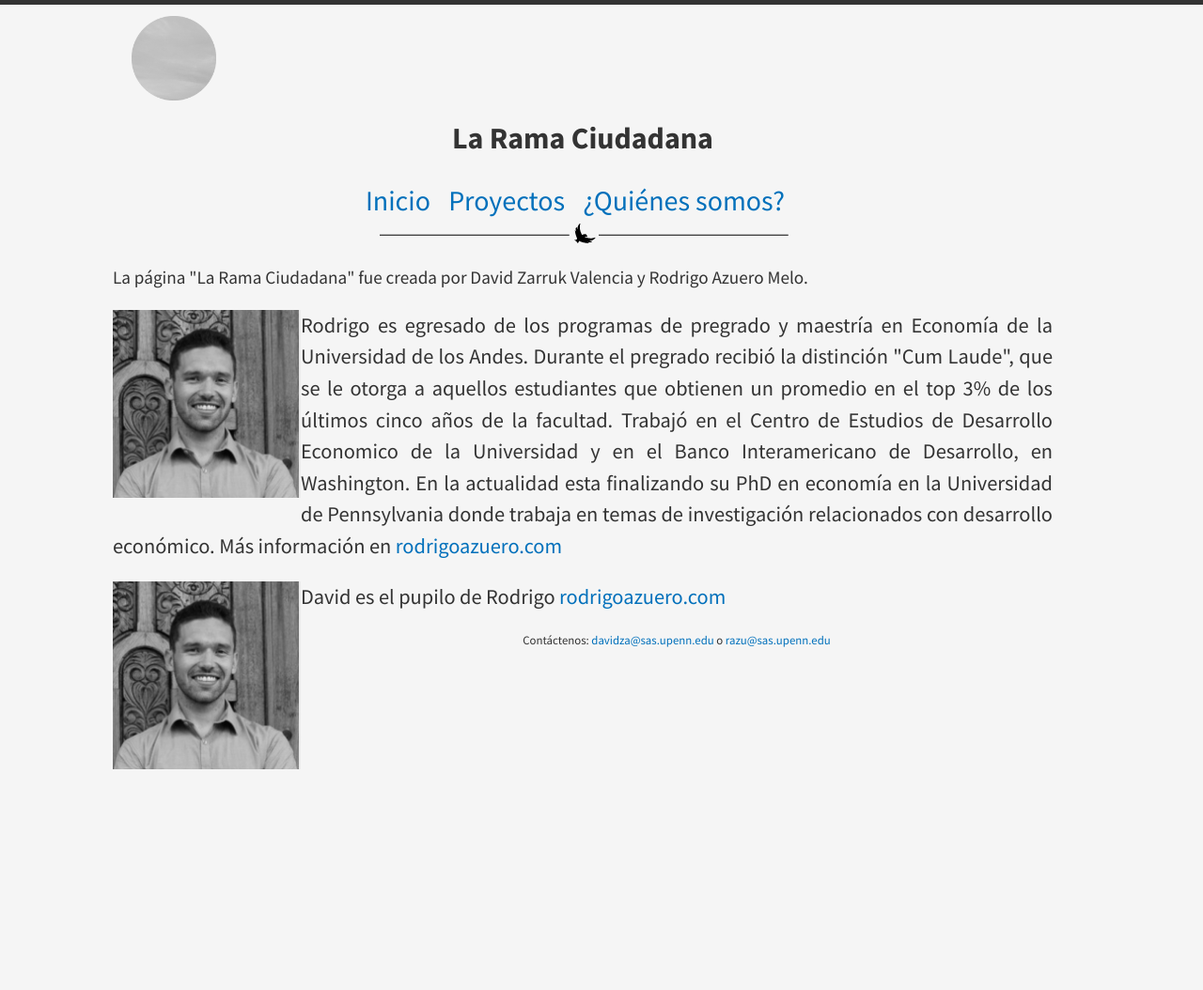
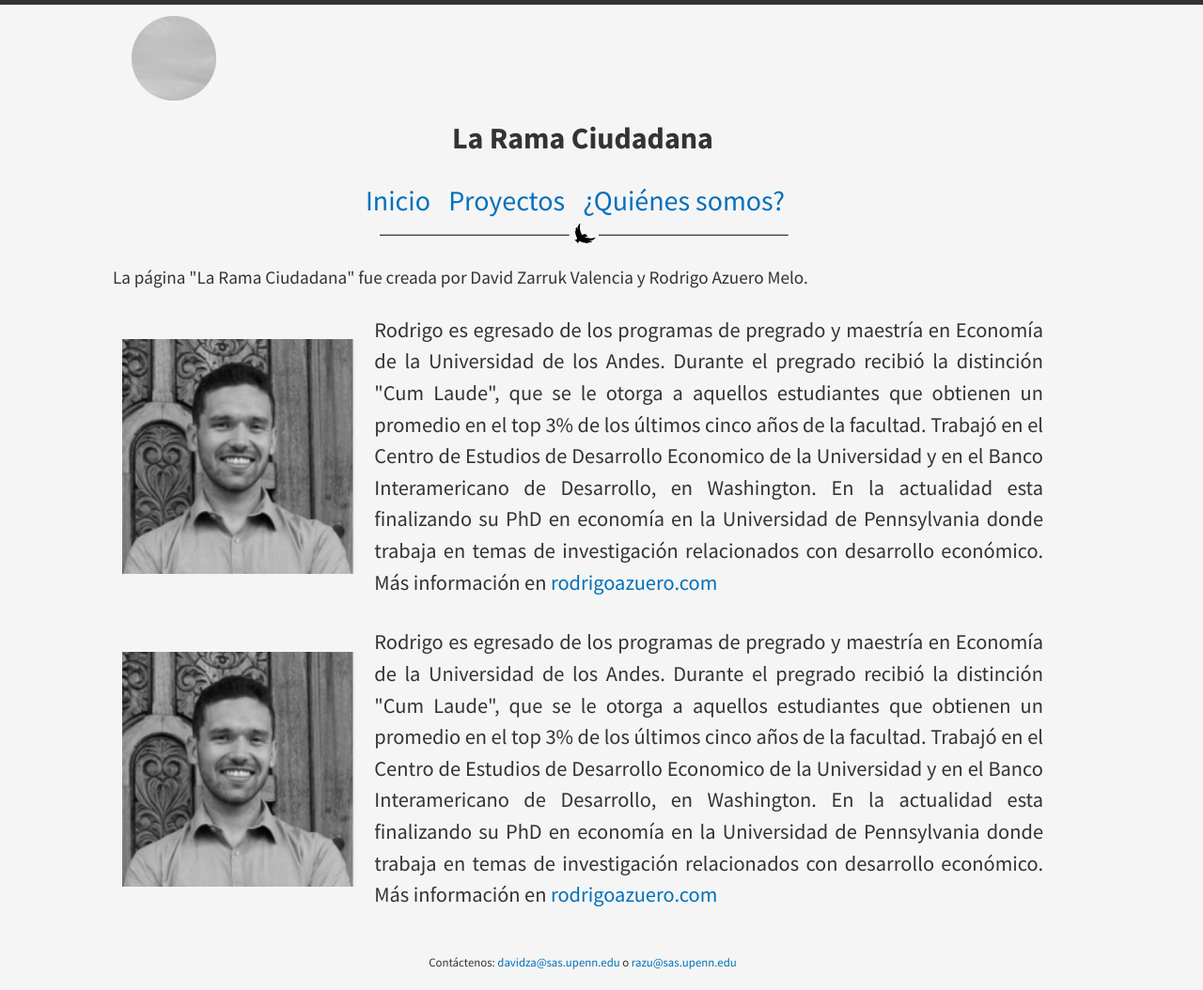
Before and after one commit to attemptconsult/attemptconsult.github.io, a Jekyll site: the page built from quienessomos.html, in a window 1280 px wide. Shown: the whole page at 94% size. Built offline with Jekyll 4.4.1, drawn with Linux system fonts in a browser that asks for light colours; nearby versions of some CDN libraries; Markdown is read by kramdown in place of the engine named in the settings; before the commit the page ends 900 px from its top, so only the background shows below that.

Commit message:
tabla invisible

```diff
--- a/public/css/main.scss
+++ b/public/css/main.scss
@@ -80,10 +80,10 @@
 
 table {
   border-collapse: collapse;
-  border: 1px solid $contrast-color;
+  border: none;
 
   td, th {
-    border: 1px solid $contrast-color;
+    border: 0;
     padding: 5px 10px;
   }
 
--- a/quienessomos.html
+++ b/quienessomos.html
@@ -3,8 +3,15 @@
 ---
 
 <p align="justify" style="font-size:120%;">La página "La Rama Ciudadana" fue creada por David Zarruk Valencia y Rodrigo Azuero Melo.</p>
-
-
-<p align="justify" style="font-size:140%;"> <img src="{{site.baseurl}}/files/photoRodrigo.jpg" alt="HTML5 Icon" style="width:200px;height:200px;" align="left"> Rodrigo es egresado de los programas de pregrado y maestría en Economía de la Universidad de los Andes. Durante el pregrado recibió la distinción "Cum Laude", que se le otorga a aquellos estudiantes que obtienen un promedio en el top 3% de los últimos cinco años de la facultad. Trabajó en el Centro de Estudios de Desarrollo Economico de la Universidad y en el Banco Interamericano de Desarrollo, en Washington. En la actualidad esta finalizando su PhD en economía en la Universidad de Pennsylvania donde trabaja en temas de investigación relacionados con desarrollo económico. Más información en <a href="http://rodrigoazuero.com" id="view-on-github" class="button">rodrigoazuero.com</a>    </p>
-
-<p align="justify" style="font-size:140%;"> <img src="{{site.baseurl}}/files/photoRodrigo.jpg" alt="HTML5 Icon" style="width:200px;height:200px;" align="left"> David es el pupilo de Rodrigo <a href="http://rodrigoazuero.com" id="view-on-github" class="button">rodrigoazuero.com</a>    </p>
+<table  cellspacing="0" cellpadding="0" border="0">
+	<col width="300">
+  <col width="800">
+  <tr>
+    <td><img src="{{site.baseurl}}/files/photoRodrigo.jpg" alt="HTML5 Icon" style="width:250px;height:250px;" align="left"></td>
+    <td><p align="justify" style="font-size:140%;">  Rodrigo es egresado de los programas de pregrado y maestría en Economía de la Universidad de los Andes. Durante el pregrado recibió la distinción "Cum Laude", que se le otorga a aquellos estudiantes que obtienen un promedio en el top 3% de los últimos cinco años de la facultad. Trabajó en el Centro de Estudios de Desarrollo Economico de la Universidad y en el Banco Interamericano de Desarrollo, en Washington. En la actualidad esta finalizando su PhD en economía en la Universidad de Pennsylvania donde trabaja en temas de investigación relacionados con desarrollo económico. Más información en <a href="http://rodrigoazuero.com" id="view-on-github" class="button">rodrigoazuero.com</a>    </p></td>
+  </tr>
+  <tr>
+    <td><img src="{{site.baseurl}}/files/photoRodrigo.jpg" alt="HTML5 Icon" style="width:250px;height:250px;" align="left"></td>
+    <td><p align="justify" style="font-size:140%;">  Rodrigo es egresado de los programas de pregrado y maestría en Economía de la Universidad de los Andes. Durante el pregrado recibió la distinción "Cum Laude", que se le otorga a aquellos estudiantes que obtienen un promedio en el top 3% de los últimos cinco años de la facultad. Trabajó en el Centro de Estudios de Desarrollo Economico de la Universidad y en el Banco Interamericano de Desarrollo, en Washington. En la actualidad esta finalizando su PhD en economía en la Universidad de Pennsylvania donde trabaja en temas de investigación relacionados con desarrollo económico. Más información en <a href="http://rodrigoazuero.com" id="view-on-github" class="button">rodrigoazuero.com</a>    </p></td>
+  </tr>
+</table>
```
